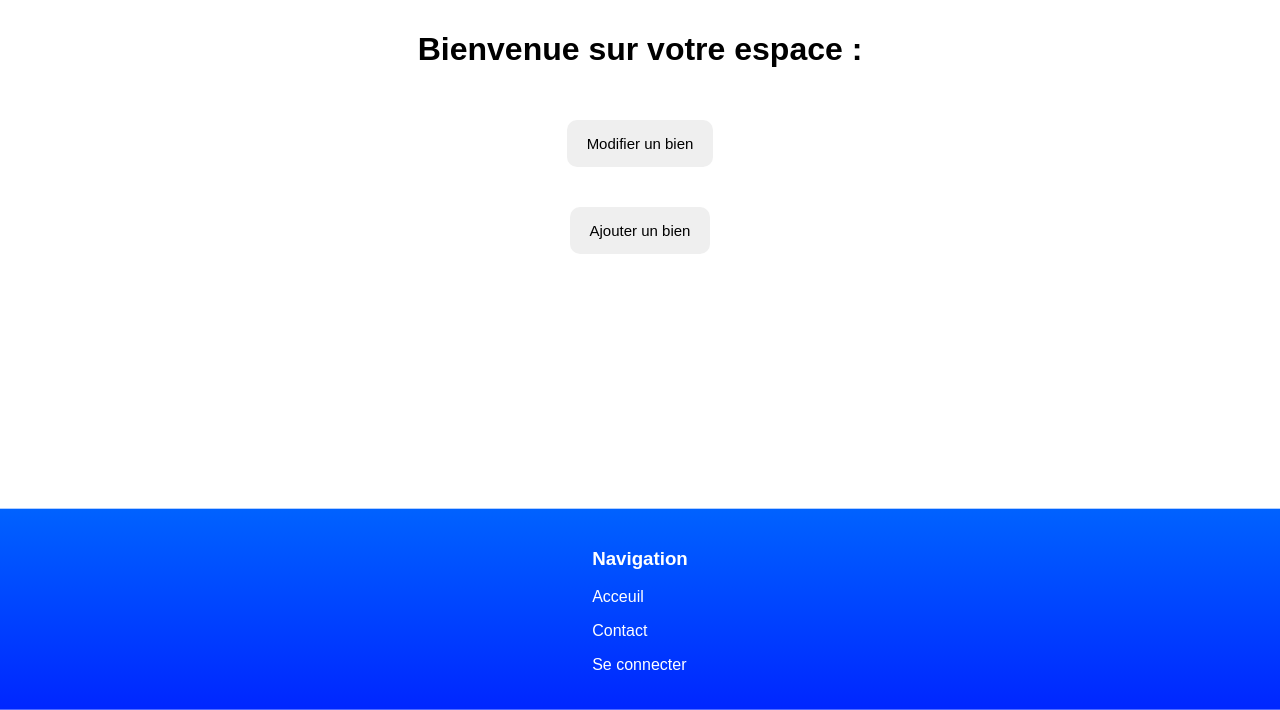
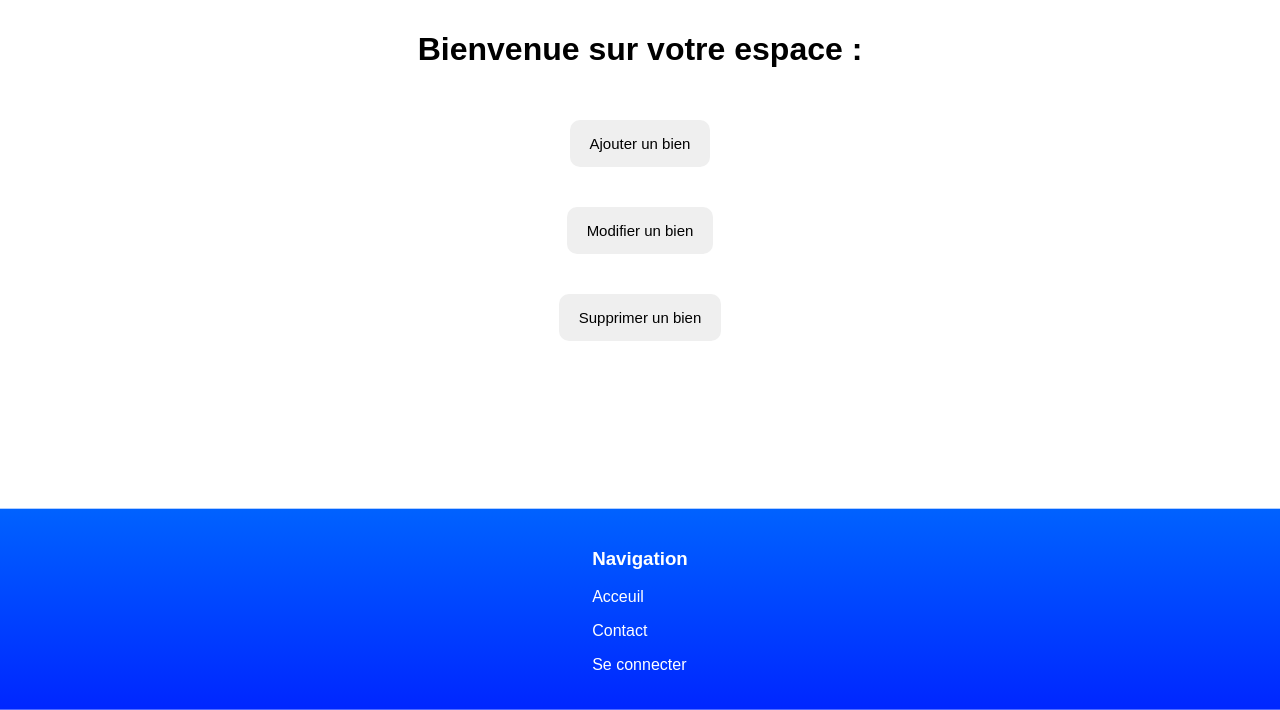
Before and after one commit to neit-H91/agenceimmo, a PHP site: page /vuescontroleurs/menuagent.php in a window 1280 px wide. Shown: the part 90-800 px from the top of the page. Run offline with PHP 8.4, Linux system fonts and the light colour scheme.

Commit message:
Update menuagent.php

```diff
--- a/vuescontroleurs/menuagent.php
+++ b/vuescontroleurs/menuagent.php
@@ -12,8 +12,9 @@
         <div id="contenu">
             <h1>Bienvenue sur votre espace :</h1>
             <section class="acheter-links">
+                <button onclick="window.location.href = 'formAjoutBien.php';">Ajouter un bien</button>
                 <button onclick="window.location.href = '#';">Modifier un bien</button>
-                <button onclick="window.location.href = 'formAjoutBien.php';">Ajouter un bien</button>
+                <button onclick="window.location.href = '#';">Supprimer un bien</button>
             </section>
         </div>
     </div>
```
